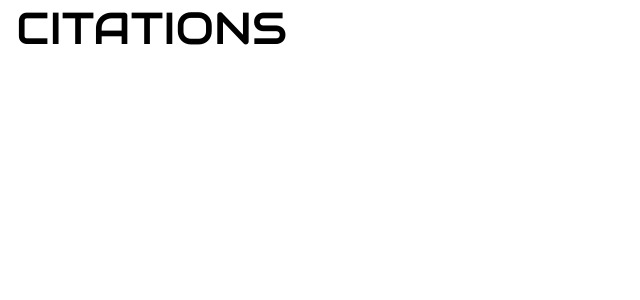
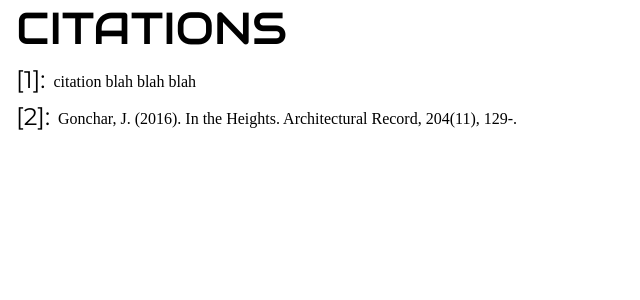
Before and after one commit to JackFromSchool/projects, a Next.js app: page /scavenger-hunt/sources in a window 1280 px wide. Shown: the top 300 px of the page, without its empty margins (0-640 px from the left). Built offline with nearby package versions, Linux system fonts and the light colour scheme.

Commit message:
Additions

```diff
--- a/src/app/globals.css
+++ b/src/app/globals.css
@@ -1,6 +1,5 @@
 :root {
    --background-color: #F7FFF9;
-   --text-color: #FFFFFF;
 }
 
 html, body {
--- a/src/app/scavenger-hunt/citation.module.css
+++ b/src/app/scavenger-hunt/citation.module.css
@@ -1,6 +1,7 @@
 .link {
    font-family: 'Roboto', sans-serif;
+   color: #000000;
    text-decoration: none;
-   text-size: 50%;
+   text-size: 10%;
    vertical-align: super;
 }
--- a/src/app/scavenger-hunt/scavenger.module.css
+++ b/src/app/scavenger-hunt/scavenger.module.css
@@ -8,6 +8,11 @@
 .halfscreenimage {
    width: 50vw;
    height: 100%
+}
+
+.quarterscreenimage {
+   width: 25vw;
+   height: 100%;
 }
 
 .title {
@@ -49,15 +54,48 @@
    max-width: 1000px;
 }
 
+.citationtext {
+   font-family: 'Times New Roman', serif;
+   margin: 0;
+   margin-left: 3.5rem;
+   text-indent: -3rem;
+   margin-top: 1rem;
+}
+
 .sidebyside {
    display: grid;
    grid-template-columns: 1fr 1fr;
-   gap: 1rem;
+}
+
+.innersidebyside {
+   display: grid;
+   grid-template-columns: 1fr 1fr;
+}
+
+.flex {
+   display: flex;
+   flex-direction: columns;
 }
 
 .photogrid {
    display: grid;
    grid-template-columns: 1fr 1fr;
+}
+
+.linkgrid {
+   display: grid;
+   grid-template-columns: 1fr 1fr 1fr;
+}
+
+.link {
+   font-family: 'Montserrat', sans-serif;
+   font-weight: 300;
+   text-decoration: none;
+   text-align: center;
+   margin: 0;
+   margin-top: 1rem;
+   margin-bottom: 1rem;
+   width: 33vw;
 }
 
 .nomargin {
@@ -72,10 +110,23 @@
 
    .subtitles {
       font-size: 1rem;
-      margin-left: .5rem;
+      margin-left: 1rem;
+   }
+
+   .header {
+      font-size: 1rem;
+      margin-left: 1rem;
+   }
+
+   .bodytext {
+      margin-left: 1rem;
    }
 
    .sidebyside {
+      grid-template-columns: 1fr;
+   }
+
+   .photogrid {
       grid-template-columns: 1fr;
    }
 
@@ -84,4 +135,13 @@
       height: 100%;
       margin-left: 1rem;
    }
+
+   .quarterscreenimage {
+      width: 50vw;
+      height: 100%;
+   }
+
+   .linkgrid {
+      grid-template-columns: 1fr;
+   }
 }
--- a/src/app/scavenger-hunt/sources/page.tsx
+++ b/src/app/scavenger-hunt/sources/page.tsx
@@ -4,6 +4,18 @@ export default function Home() {
    return (
       <>
          <h1 className={styles.title}>CITATIONS</h1>
+         <div className={styles.flex} id="1">
+            <h2 className={styles.subtitles}>[1]:</h2>
+            <p className={styles.citationtext}>
+               citation blah blah blah
+            </p>
+         </div>
+         <div className={styles.flex} id="2">
+            <h2 className={styles.subtitles}>[2]:</h2>
+            <p className={styles.citationtext}>
+  Gonchar, J. (2016). In the Heights. Architectural Record, 204(11), 129-.
+            </p>
+         </div>
       </>
    )
 }
```
Also changed, not shown: src/app/scavenger-hunt/page.tsx (+21 -0 lines), src/app/scavenger-hunt/sources/citation.tsx (deleted), 1 other file (tests, documents, lock files or other folders).
